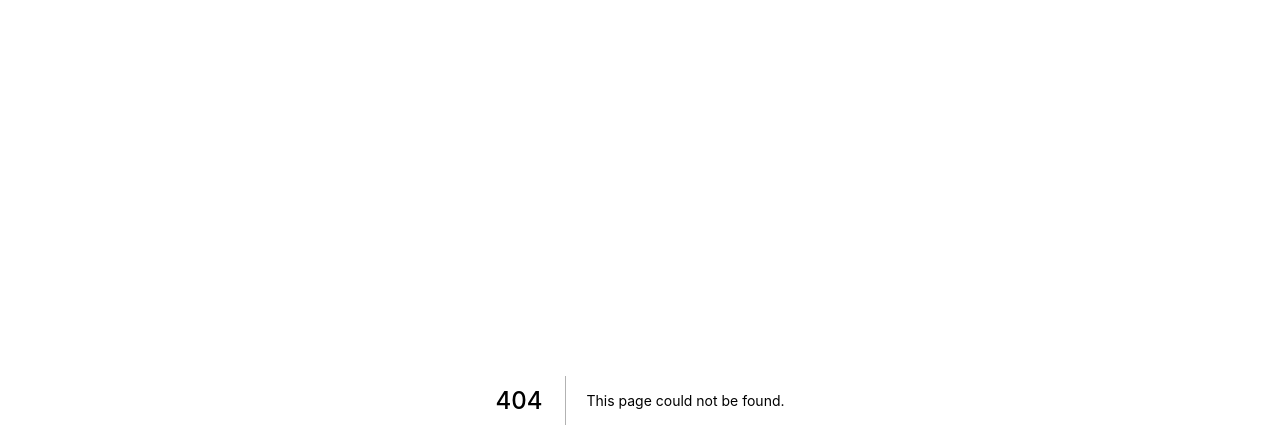
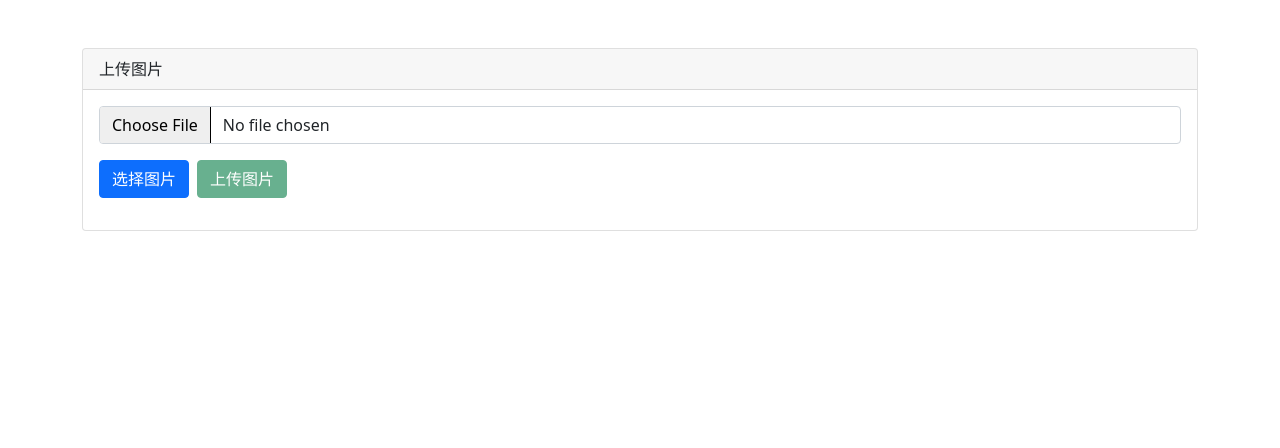
Before and after one commit to redble/dogecast-s3-image-upload, a Next.js app: page / in a window 1280 px wide. Before the commit this address had no page. Shown: the top 448 px of the page. Built offline with nearby package versions, Linux system fonts and the light colour scheme.

Commit message:
Create index.tsx

```diff
--- /dev/null
+++ b/pages/index.tsx
@@ -0,0 +1,86 @@
+import React, { useState } from 'react';
+import Helmet from "react-helmet";
+import axios from "axios";
+
+const Upload: React.FC = () => {
+  const [selectedFile, setSelectedFile] = useState<File | undefined>();
+  const [previewUrl, setPreviewUrl] = useState<string | undefined>();
+  const [uploading, setUploading] = useState<boolean>(false);
+  const [imageUrl, setImageUrl] = useState<string>('');
+
+  const fileInputRef = React.createRef<HTMLInputElement>();
+
+  const handleFileInputChange = (event: React.ChangeEvent<HTMLInputElement>) => {
+    setSelectedFile(event.target.files?.[0]);
+    setPreviewUrl(URL.createObjectURL(event.target.files?.[0]));
+  };
+
+  const handleUploadButtonClick = async () => {
+    if (selectedFile) {
+      setUploading(true);
+
+      const formData = new FormData();
+      formData.append('file', selectedFile);
+
+      try {
+        const res = await axios.post('/api/upload', formData, {
+          headers: {
+            'Content-Type': 'multipart/form-data',
+          },
+        });
+
+        if (res.status === 200) {
+          setImageUrl(res.data.url);
+        }
+
+        setUploading(false);
+      } catch (err) {
+        console.error(err);
+        setUploading(false);
+      }
+    }
+  };
+
+  return (
+    <div className="container mt-5">
+      <Helmet>
+        <title>图床</title>
+        <meta name="description" content="图床" />
+        <link rel="stylesheet" href="https://cdn.bootcdn.net/ajax/libs/twitter-bootstrap/5.1.0/css/bootstrap.min.css" />
+      </Helmet>
+      <div className="card">
+        <div className="card-header">上传图片</div>
+        <div className="card-body">
+          <div className="mb-3">
+            <input
+              type="file"
+              ref={fileInputRef}
+              onChange={handleFileInputChange}
+              accept="image/*"
+              className="form-control"
+            />
+          </div>
+          <div className="mb-3">
+            <button onClick={() => fileInputRef.current?.click()} disabled={uploading} className="btn btn-primary me-2">
+              选择图片
+            </button>
+            <button onClick={handleUploadButtonClick} disabled={!selectedFile || uploading} className="btn btn-success">
+              上传图片
+            </button>
+          </div>
+          {previewUrl && <img src={previewUrl} alt="预览图" className="img-thumbnail mb-3" />}
+          {imageUrl && (
+            <div className="alert alert-success mb-3">
+              <p>上传成功！您可以使用以下链接来访问您的图片：</p>
+              <a href={imageUrl} target="_blank" rel="noreferrer">
+                {imageUrl}
+              </a>
+            </div>
+          )}
+        </div>
+      </div>
+    </div>
+  );
+};
+
+export default Upload;
```
